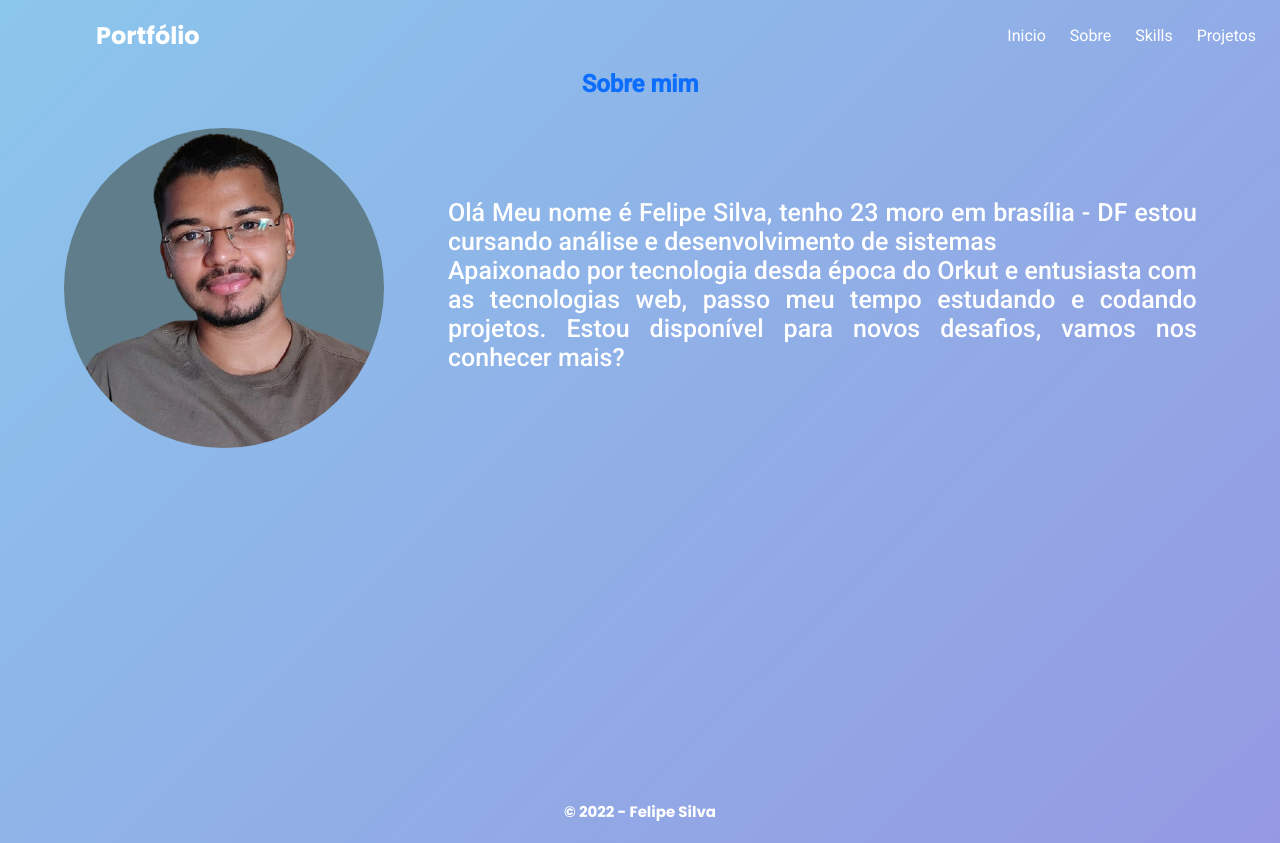
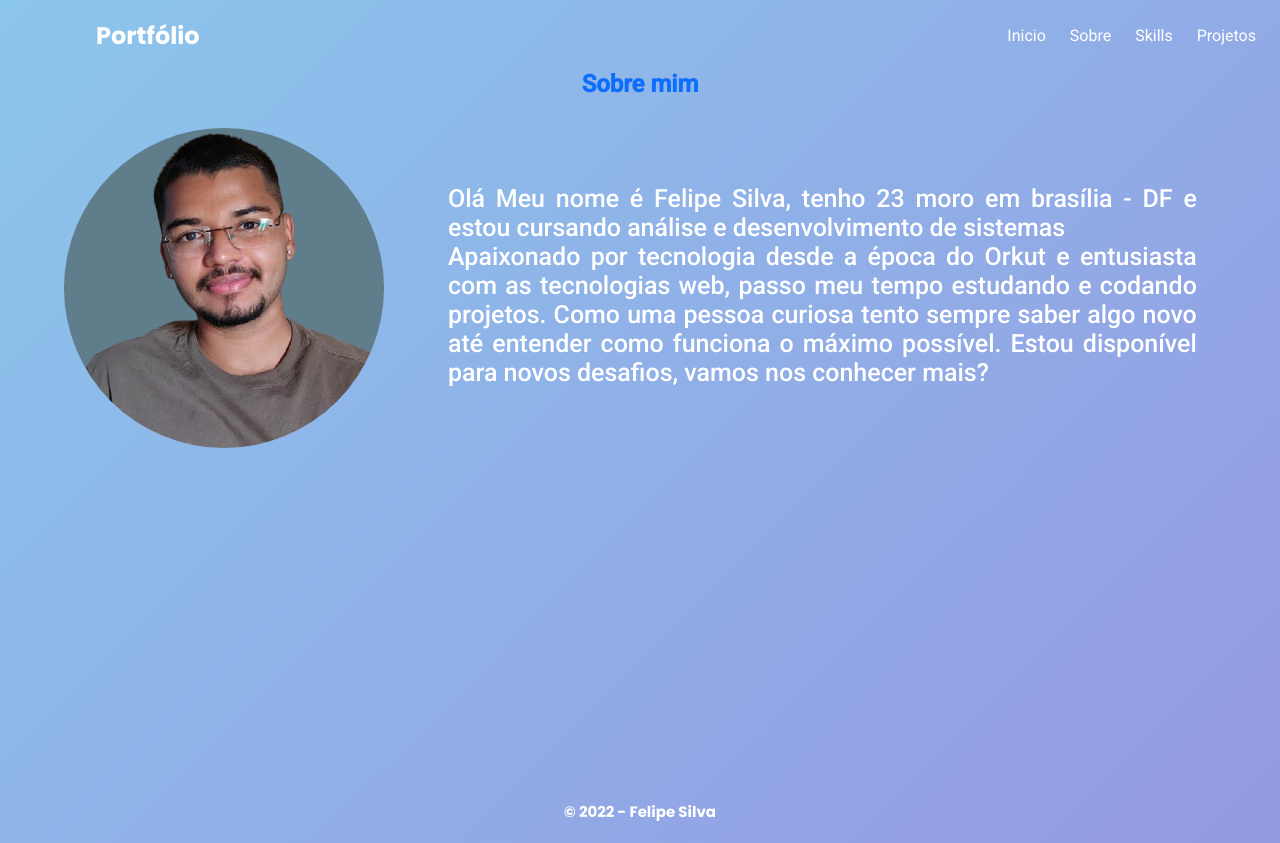
Before and after one commit to Feliper-Silva/portifolio-next, a Next.js app: page /about in a window 1280 px wide. Built offline with nearby package versions, Linux system fonts and the light colour scheme.

Commit message:
update about.js

```diff
--- a/pages/about.js
+++ b/pages/about.js
@@ -22,16 +22,16 @@ const Sobre = () => {
             <div className="column right">
               <div className="text">
                 <p>
-                  Olá Meu nome é Felipe Silva, tenho 23 moro em brasília - DF
+                  Olá Meu nome é Felipe Silva, tenho 23 moro em brasília - DF e
                   estou cursando análise e desenvolvimento de sistemas
                 </p>
                 <p>
-                  Apaixonado por tecnologia desda época do Orkut e entusiasta
+                  Apaixonado por tecnologia desde a época do Orkut e entusiasta
                   com as tecnologias web, passo meu tempo estudando e codando
-                  projetos. Estou disponível para novos desafios, vamos nos
-                  conhecer mais?
+                  projetos. Como uma pessoa curiosa tento sempre saber algo novo
+                  até entender como funciona o máximo possível. Estou disponível
+                  para novos desafios, vamos nos conhecer mais?
                 </p>
-                <p></p>
               </div>
             </div>
           </div>
```
